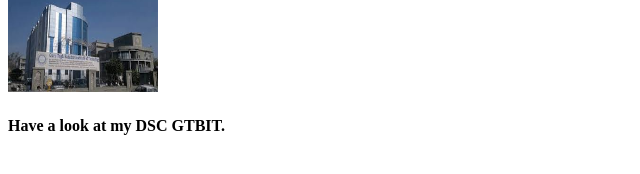
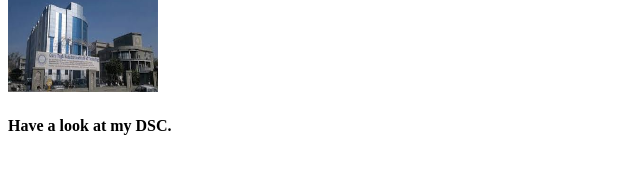
Before and after one commit to Asdivyansh/web-tutorial, a plain HTML site: page index.html in a window 1280 px wide. Shown: the part 310-484 px from the top of the page, 0-640 px from the left. Drawn offline with Linux system fonts and the light colour scheme.

Commit message:
Update index.html

```diff
--- a/index.html
+++ b/index.html
@@ -19,7 +19,7 @@
 
     <br><br><br>
 <img src="gtbit.jpg" alt="Smiley face" width="150" height="100">
-<h4>Have a look at my DSC GTBIT.</h4>
+<h4>Have a look at my DSC.</h4>
 
 
 </body>
```
